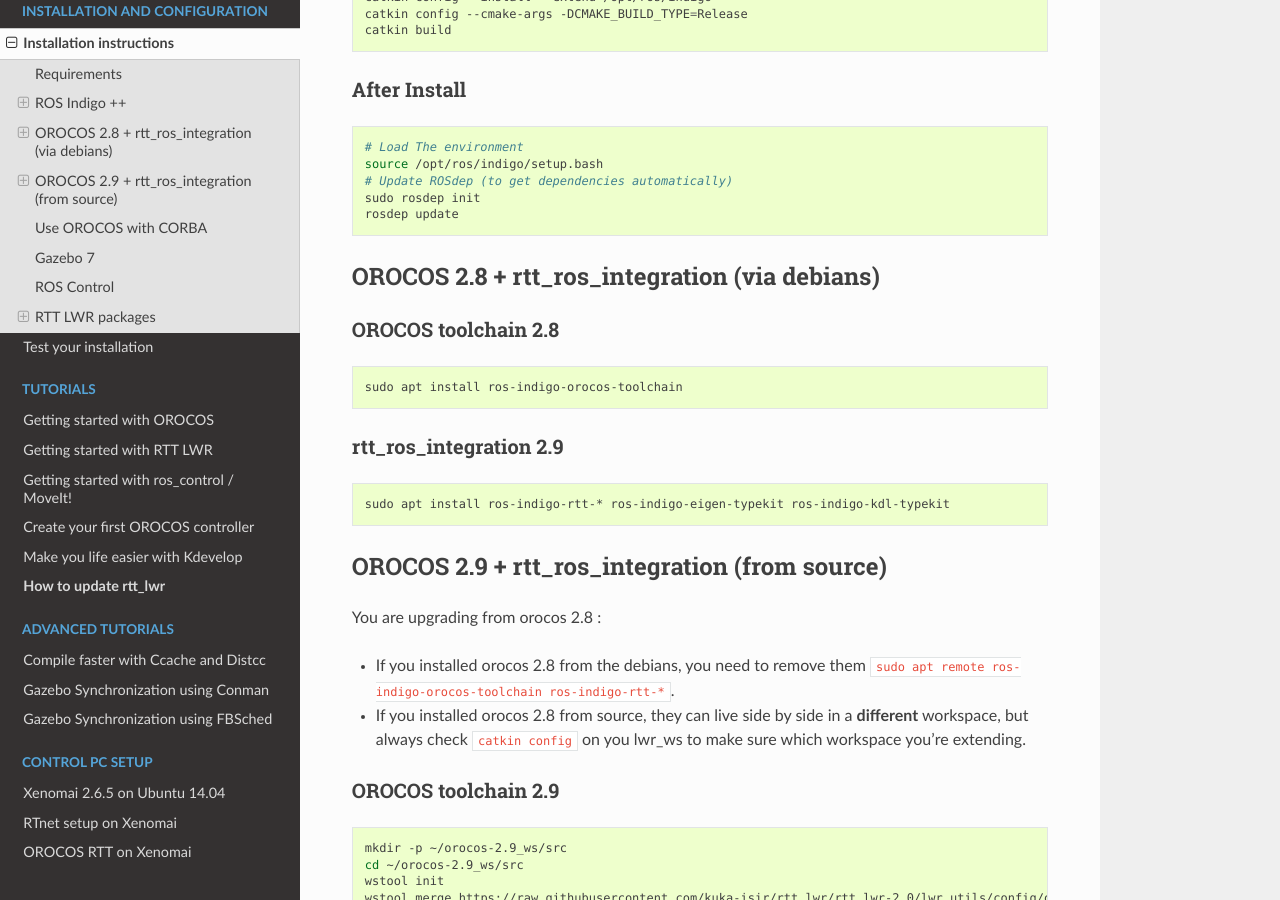
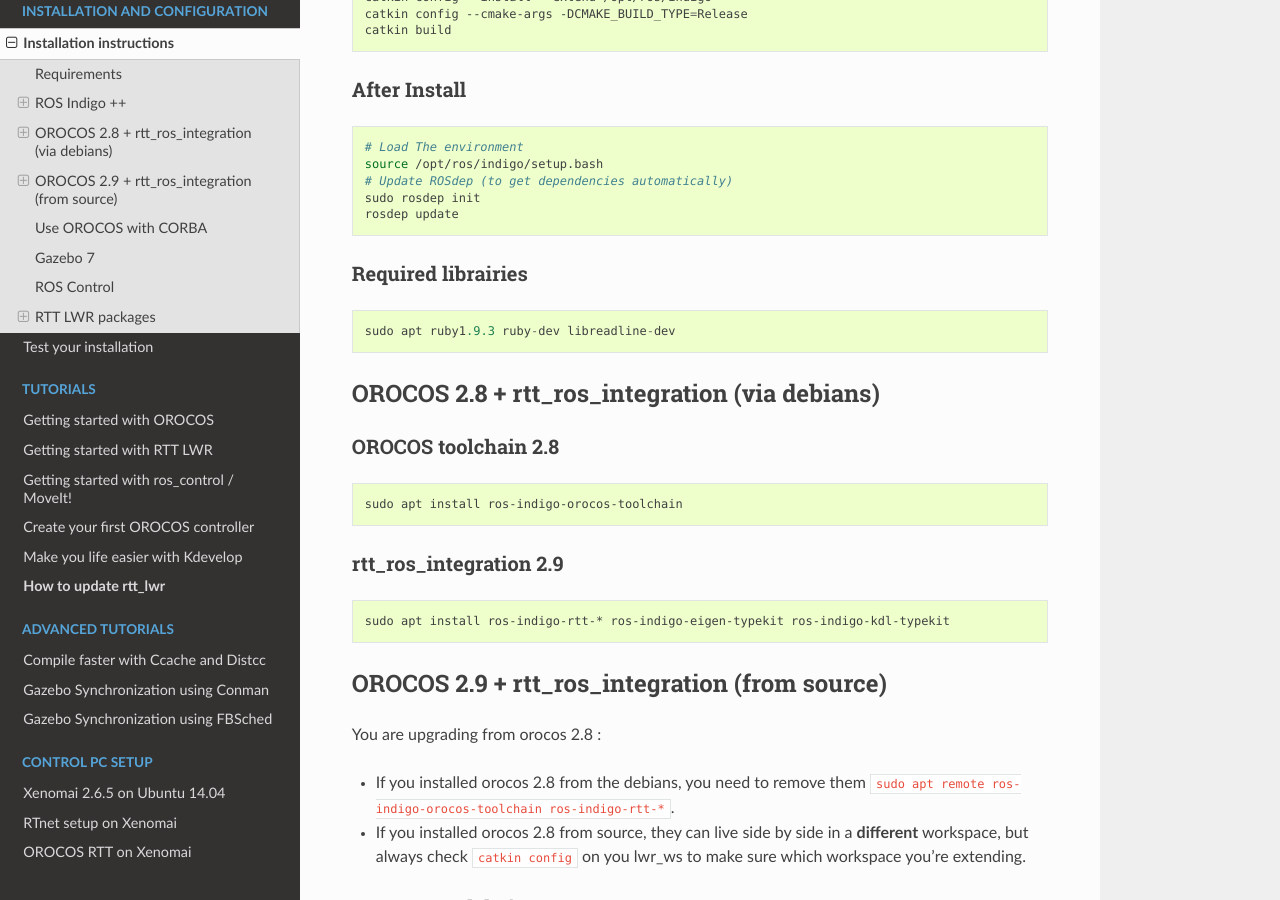
Before and after one commit to kuka-isir/rtt_lwr, a Sphinx documentation site: the page built from docs/source/install/install.rst, in a window 1280 px wide and 900 px high, scrolled down 1719 px. Built offline with Sphinx 7.4.7 and the Read the Docs theme 2.0.0, drawn with Linux system fonts in a browser that asks for light colours.

Commit message:
add missing libs

```diff
--- a/docs/source/install/install.rst
+++ b/docs/source/install/install.rst
@@ -81,6 +81,13 @@
     # Update ROSdep (to get dependencies automatically)
     sudo rosdep init
     rosdep update
+
+Required librairies
+~~~~~~~~~~~~~~~~~~~
+
+.. code::
+
+    sudo apt ruby1.9.3 ruby-dev libreadline-dev
 
 
 OROCOS 2.8 + rtt_ros_integration (via debians)
```
